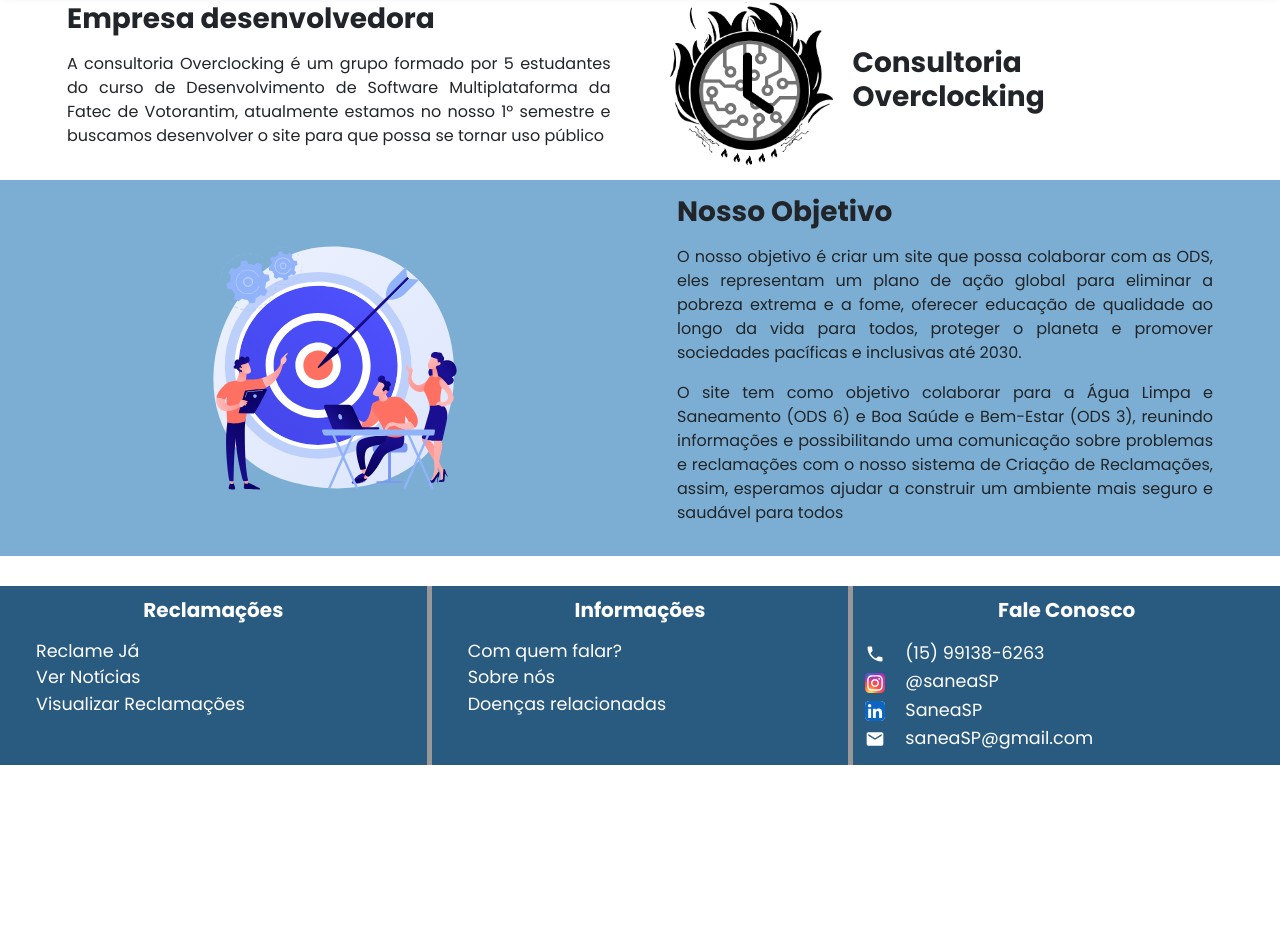
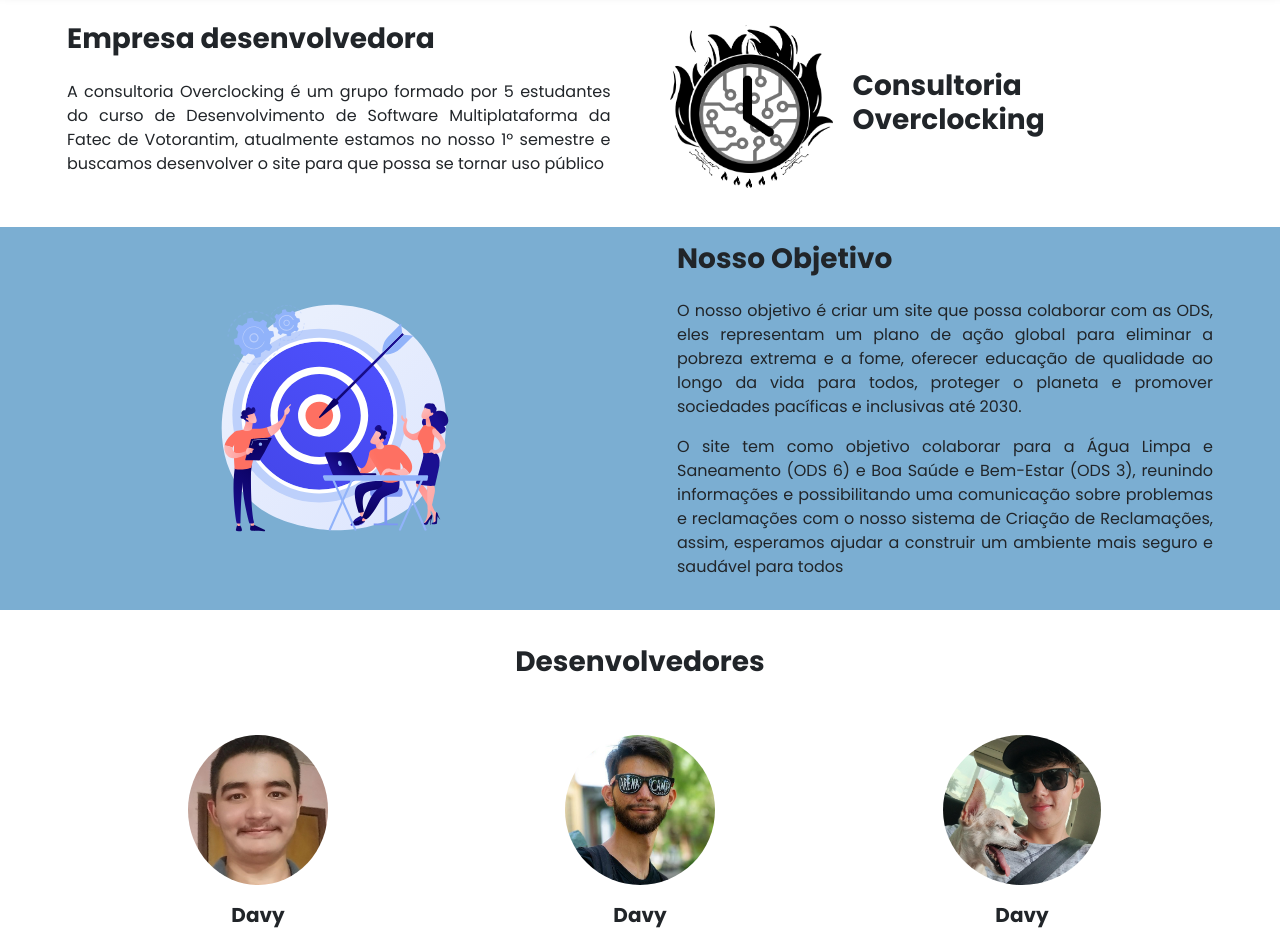
Before and after one commit to MathGueff/ProjetoInterdisciplinar2Sem, an Angular app in the folder PrjInterdisciplinar/: page /sobre-nos in a window 1280 px wide. Shown: the part 133-1076 px from the top of the page. Before the commit the page ends 898 px from the top, so only its background shows below. Built offline with nearby package versions, Linux system fonts and the light colour scheme.

Commit message:
sobrenos finalizado

```diff
--- a/PrjInterdisciplinar/src/app/Layout/sobrenos/sobrenos.component.css
+++ b/PrjInterdisciplinar/src/app/Layout/sobrenos/sobrenos.component.css
@@ -1,13 +1,15 @@
 h2{
   font-size: var(--sobrenos-titulo);
-  font-weight: bold;
+  font-weight: bolder;
 }
 p{
   text-align: justify;
 }
 section{
+  margin-top: 20px;
   height: auto;
   padding: 15px 55px;
+  flex-wrap: wrap;
 }
 /***** Empresa *****/
 
@@ -28,8 +30,37 @@ section{
   gap: 50px;
 }
  .objetivo .col img{
-  width: 60%;
+  width: 300px;
   text-align: center;
 }
 
 /***** End Objetivo *****/
+
+/***** Desenvolvedores *****/
+
+.desenvolvedores h2{
+  text-align: center;
+}
+.desenvolvedores .group-dev .dev{
+  display: flex;
+  flex-direction: column;
+  align-content: center;
+  align-items: center;
+  width: 100%;
+}
+.desenvolvedores .group-dev .dev img{
+
+  height: 150px;
+  border-radius: 50%;
+  transition: .5s;
+}
+.desenvolvedores .group-dev .dev img:hover{
+  transform: scale(1.12);
+  box-shadow: 2px 2px 5px rgba(0, 0, 0, 0.308);
+}
+.desenvolvedores .group-dev .dev span{
+  margin-top: 15px;
+  font-size: 20px;
+  font-weight: bolder;
+}
+/***** End Desenvolvedores *****/
--- a/PrjInterdisciplinar/src/app/Layout/sobrenos/sobrenos.component.html
+++ b/PrjInterdisciplinar/src/app/Layout/sobrenos/sobrenos.component.html
@@ -1,7 +1,7 @@
 <div class="container-fluid">
-  <section class="row empresa d-flex align-content-center flex-wrap">
+  <section class="row empresa d-flex">
     <div class="col">
-      <h2 class="pb-2">Empresa desenvolvedora</h2>
+      <h2 class="pb-3">Empresa desenvolvedora</h2>
       <p>A consultoria Overclocking é um grupo formado por 5 estudantes do curso de Desenvolvimento de Software Multiplataforma da Fatec de Votorantim, atualmente estamos no nosso 1º semestre e buscamos desenvolver o site para que possa se tornar uso público</p>
     </div><!-- col -->
     <div class="col d-flex align-items-center">
@@ -14,10 +14,27 @@
       <img class="img-objetivo" src="img/paginas/sobrenos/objetivos.svg" alt="imagem sobre nossos objetivos">
     </div>
     <div class="col">
-      <h2 class=pb-2>Nosso Objetivo</h2>
+      <h2 class=pb-3>Nosso Objetivo</h2>
       <p>O nosso objetivo é criar um site que possa colaborar com as ODS, eles representam um plano de ação global para eliminar a pobreza extrema e a fome, oferecer educação de qualidade ao longo da vida para todos, proteger o planeta e promover sociedades pacíficas e inclusivas até 2030.</p>
       <p>O site tem como objetivo colaborar para a Água Limpa e Saneamento (ODS 6) e Boa Saúde e Bem-Estar (ODS 3), reunindo informações e possibilitando uma comunicação sobre problemas e reclamações com o nosso sistema de Criação de Reclamações, assim, esperamos ajudar a construir um ambiente mais seguro e saudável para todos</p>
     </div>
   </section><!-- objetivo -->
-  <section class="row"></section>
+  <section class="row desenvolvedores">
+    <h2>Desenvolvedores</h2>
+    <div class="group-dev d-flex justify-content-center mt-5">
+      <div class="dev">
+        <img src="img/paginas/sobrenos/adryann.jpg" alt="foto do desenvolvedor">
+        <span>Davy</span>
+      </div>
+      <div class="dev">
+        <img src="img/paginas/sobrenos/davy.jpg" alt="foto do desenvolvedor">
+        <span>Davy</span>
+      </div>
+      <div class="dev">
+        <img src="img/paginas/sobrenos/matheus.jpg" alt="foto do desenvolvedor">
+        <span>Davy</span>
+      </div>
+    </div><!-- group-dev -->
+
+  </section>
 </div>
```
